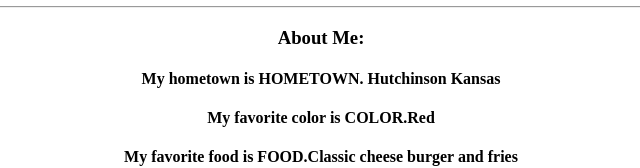
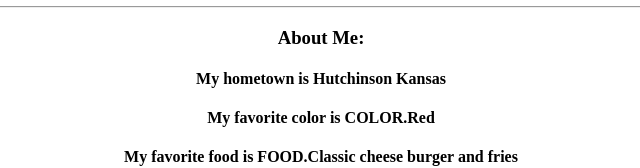
Before and after one commit to BrodySmith8026/Profile, a plain HTML site: page index.html in a window 1280 px wide. Shown: the part 121-289 px from the top of the page, without its empty margins (319-959 px from the left). Drawn offline with Linux system fonts and the light colour scheme.

Commit message:
removing Hometown

```diff
--- a/index.html
+++ b/index.html
@@ -11,7 +11,7 @@
 				<h2>Software Developer</h2>
 				<hr>
 				<h3>About Me:</h3>
-					<h4>My hometown is HOMETOWN. Hutchinson Kansas</h4>
+					<h4>My hometown is Hutchinson Kansas</h4>
 					<h4>My favorite color is COLOR.Red</h4>
 					<h4>My favorite food is FOOD.Classic cheese burger and fries</h4>
 					<h4>If I could be any animal, I would be A Sloth.</h4>
```
